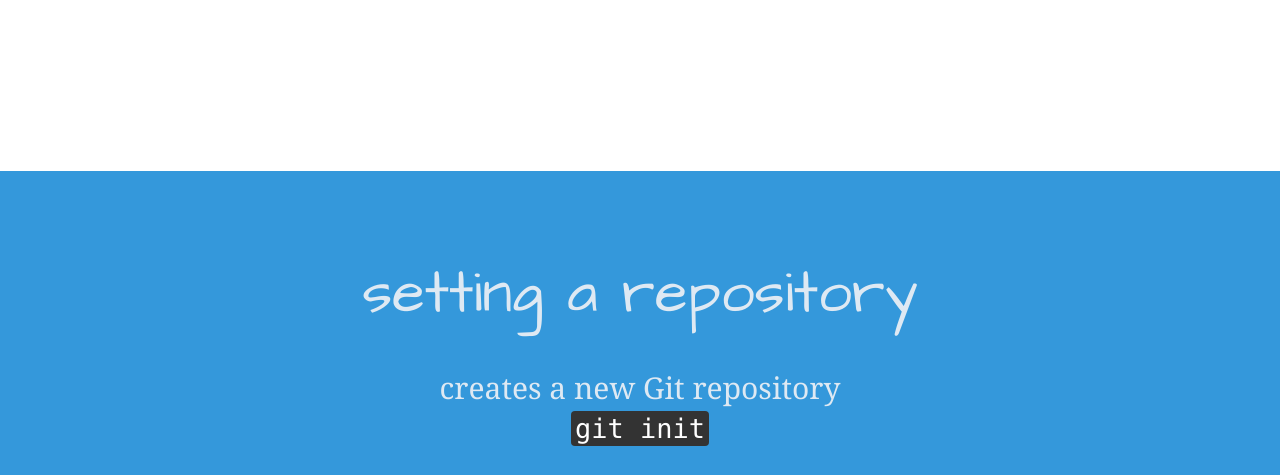
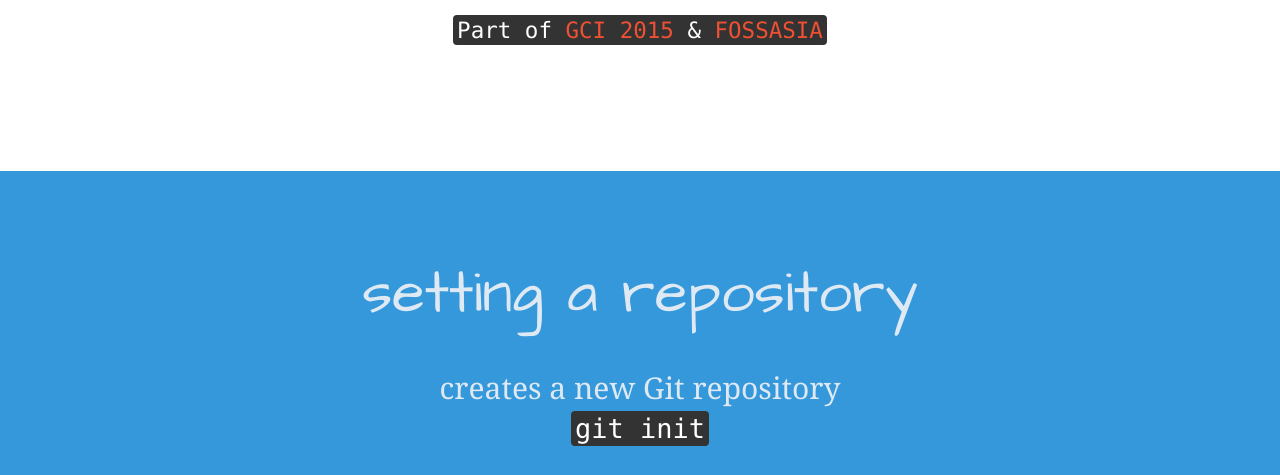
Before and after one commit to neerajp99/intro2git, a plain HTML site: page index.html in a window 1280 px wide. Shown: the part 625-1100 px from the top of the page. Drawn offline with Linux system fonts and the light colour scheme; a web font is replaced by a local one.

Commit message:
added fossasia link

```diff
--- a/css/style.css
+++ b/css/style.css
@@ -336,3 +336,8 @@ code {
     text-align: left;
     margin: 0 auto;
     font-size: 25px;
+}
+
+.box > p > code > a{
+    color: #F05033;
+}
--- a/index.html
+++ b/index.html
@@ -48,8 +48,11 @@
                         <a href="mailto:neerajp1999@gmail.com"> <i class="fa fa-envelope fa-3x"> </i> </a>
                     </li>
                 </ul>
+                <br>
+                <p><code>Part of <a href="http://codein.withgoogle.com">GCI 2015</a> & <a href="http://fossasia.org">FOSSASIA</a></code></p>
             </div>
         </div>
+
         <div class="page1">
             <h1 class="text-center">setting a repository</h1>
             <p>creates a new Git repository
@@ -219,8 +222,12 @@
                 <br> Move the current branch tip backward to &lt;commit&gt;
                 <br>
                 <code> git reset &lt;commit&gt; </code>
+                <br>
+
             </p>
         </div>
+
+
     </section>
 </body>
 
```
